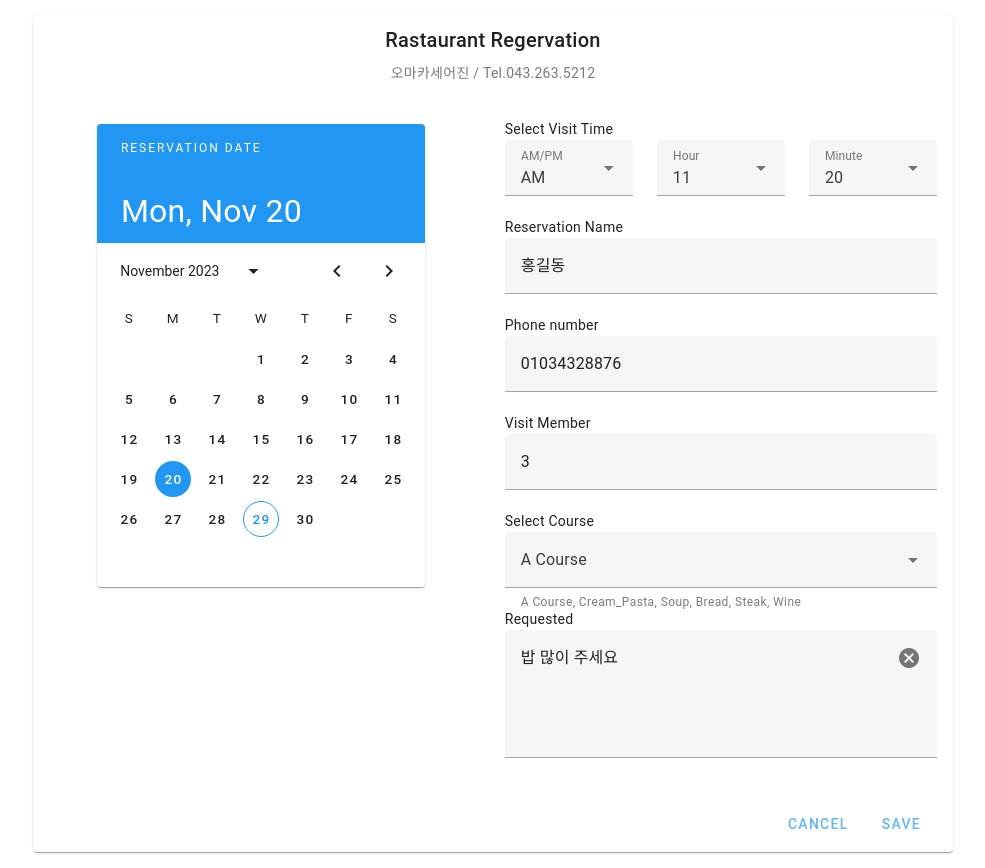
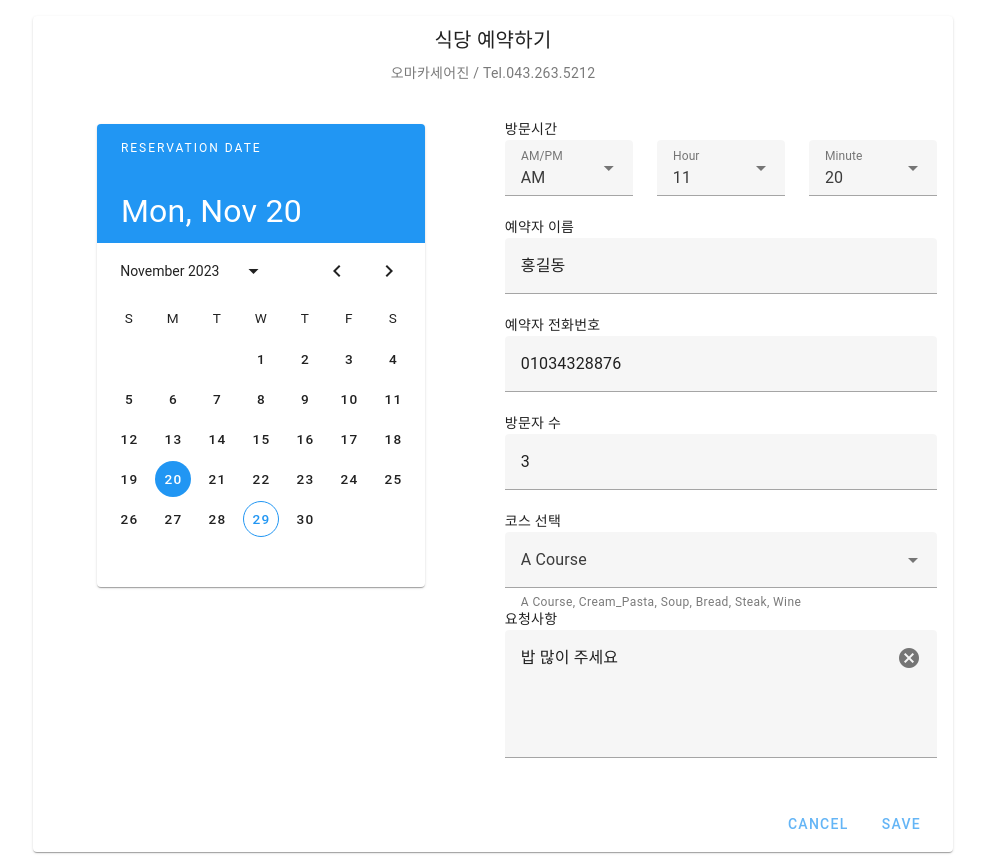
Before and after one commit to sori9899/restaurant-reservation, a Vue app in the folder frontend/: page /update/1 in a window 1280 px wide. Shown: the whole page, without its empty margins (147-1132 px from the left). Built offline with nearby package versions, Linux system fonts and the light colour scheme.

Commit message:
Convert Eng to KOR

```diff
--- a/frontend/src/components/Rergervation.vue
+++ b/frontend/src/components/Regervation.vue
@@ -5,7 +5,7 @@
     min-width="400">
 
     <v-card-title class="title">
-    Rastaurant Regervation
+    식당 예약하기
     </v-card-title>
 
     <v-card-subtitle class="title btm">
@@ -26,7 +26,7 @@
     </v-card-text>
 
     <v-card-text>
-    Select Visit Time
+    방문시간
     <v-row>
         <!-- AM/PM Selector -->
         <v-col>
@@ -56,28 +56,28 @@
         </v-col>
     </v-row>
 
-    Reservation Name
+    예약자 이름
     <v-text-field
     v-model="reservname"
     :rules="rules"
     single-line
     ></v-text-field>
 
-    Phone number
+    예약자 전화번호
     <v-text-field
     v-model="phonenum"
     :rules="rules"
     single-line
     ></v-text-field>
 
-    Visit Member
+    방문자 수
     <v-text-field
     v-model="visitnum"
     :rules="rules"
     single-line
     ></v-text-field>
 
-    Select Course
+    코스 선택
     <v-select
         v-model="select"
         :hint="`${select.course}, ${select.menu}`"
@@ -90,7 +90,7 @@
         single-line
     ></v-select>
 
-    Requested
+    요청사항
     <v-textarea
     clearable
     clear-icon="mdi-close-circle"
--- a/frontend/src/views/Regist.vue
+++ b/frontend/src/views/Regist.vue
@@ -6,7 +6,7 @@
 </template>
 
 <script setup>
-import RergervationVue from '@/components/Rergervation.vue'
+import RergervationVue from '@/components/Regervation.vue'
 </script>
 
 <script>
--- a/frontend/src/views/UpdateRegist.vue
+++ b/frontend/src/views/UpdateRegist.vue
@@ -6,7 +6,7 @@
 
 
 <script setup>
-import RergervationVue from "@/components/Rergervation.vue";
+import RergervationVue from "@/components/Regervation.vue";
 
 </script>
 
```
